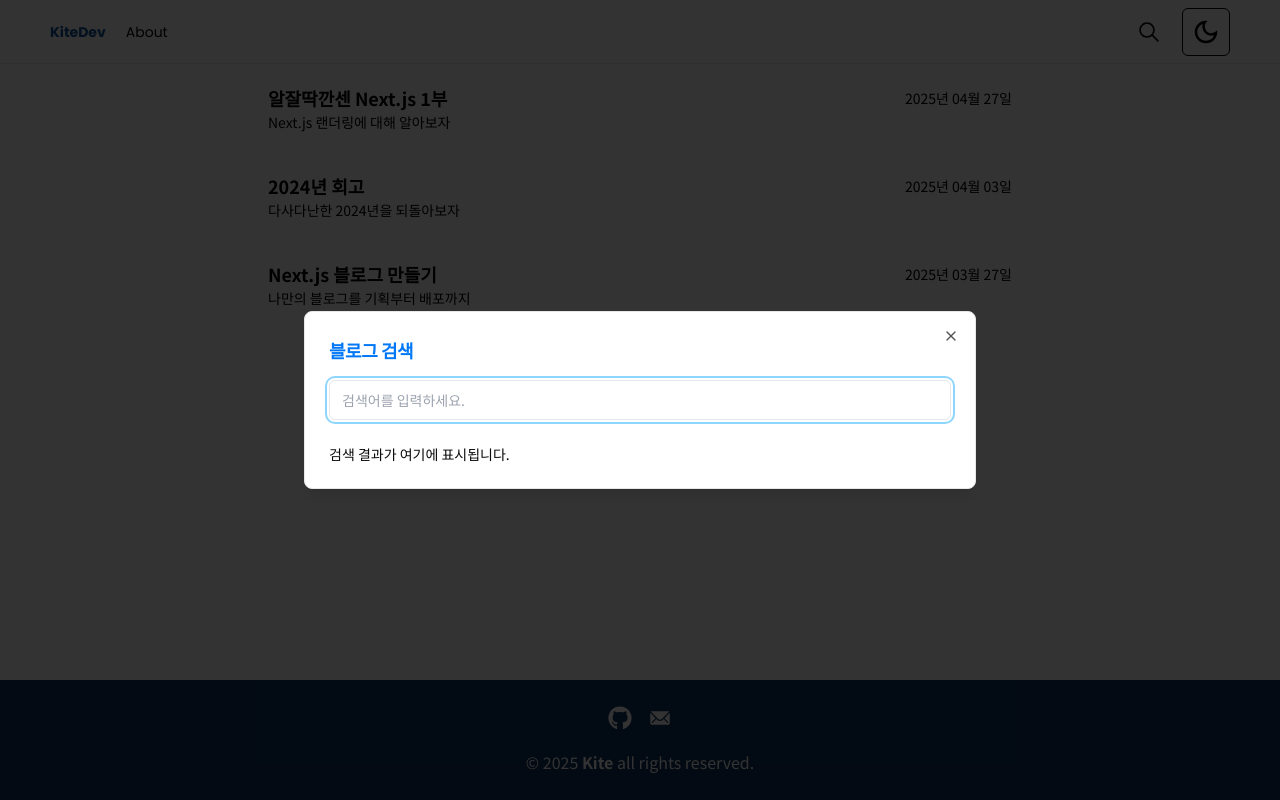
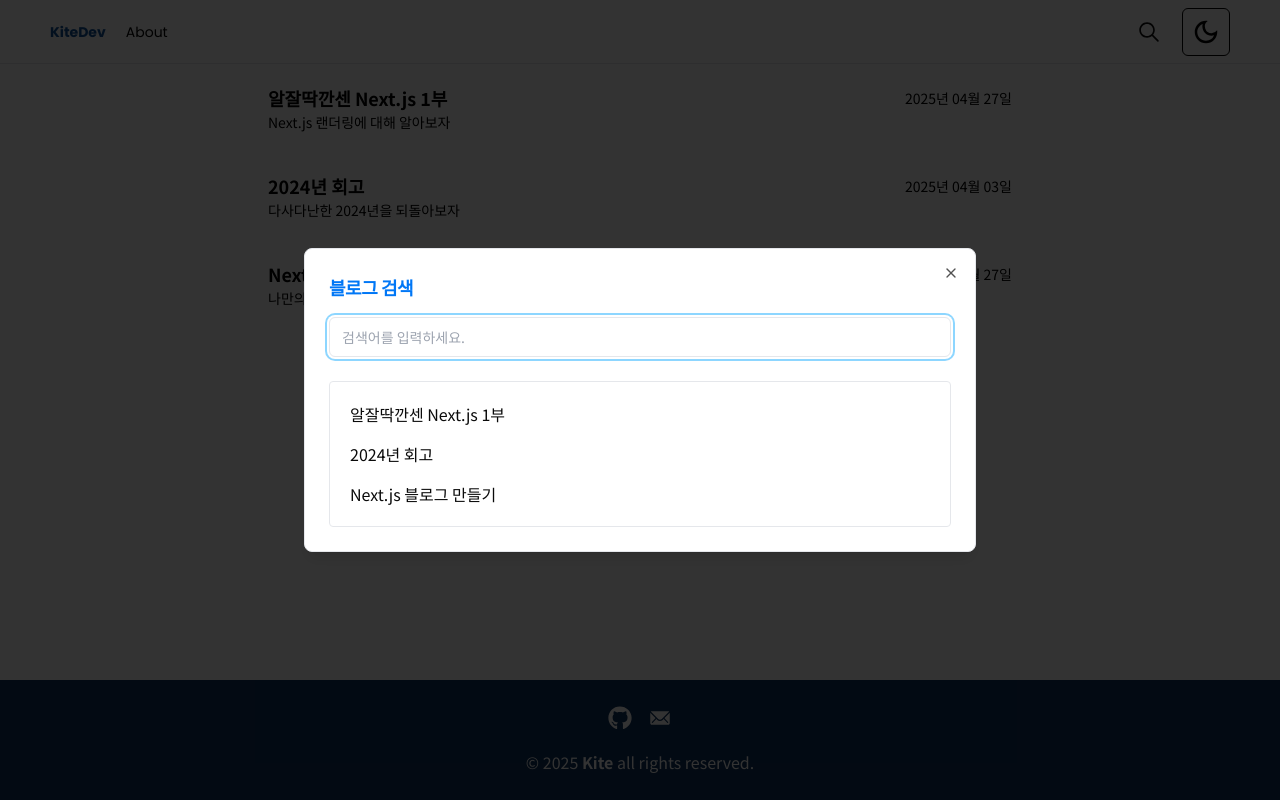
Before and after one commit to Blue-Kite/Blog, a Next.js app: page / in a window 1280 px wide. Both pictures are taken after a click on the button 1149 px from the left and 31 px from the top of the page. Built offline with nearby package versions, Linux system fonts and the light colour scheme.

Commit message:
feat: 검색기능 구현

```diff
--- a/src/components/layouts/Header.tsx
+++ b/src/components/layouts/Header.tsx
@@ -1,10 +1,7 @@
-'use client';
-
-import Link from 'next/link';
-import { cn } from '@/libs/utils';
-import { usePathname } from 'next/navigation';
 import ThemeSwitch from './theme/ThemeSwitch';
 import { Search } from './search/Search';
+import { getAllPosts } from '@/libs/post';
+import { NavItem } from './nav/NavItem';
 
 const navList = [
   { name: 'KiteDev', href: '/' },
@@ -12,36 +9,18 @@ const navList = [
 ];
 
 export const Header = () => {
-  const pathname = usePathname();
-
-  const normalizedPathname =
-    pathname.endsWith('/') && pathname !== '/' ? pathname.slice(0, -1) : pathname;
+  const posts = getAllPosts();
 
   return (
     <header className='flex h-[64px] w-full flex-col items-center justify-center border-b px-[50px]'>
       <div className='flex h-full w-full items-center justify-between'>
         <div className='flex flex-row items-center gap-[20px] font-poppins'>
-          {navList.map((navItem) => {
-            const isActive =
-              normalizedPathname === navItem.href ||
-              normalizedPathname.startsWith(navItem.href + '/');
-
-            return (
-              <Link
-                href={navItem.href}
-                key={navItem.name}
-                className={cn(
-                  'hover:text-primary text-center text-sm transition-colors',
-                  isActive ? 'font-bold text-blue-900' : '',
-                )}
-              >
-                {navItem.name}
-              </Link>
-            );
-          })}
+          {navList.map((navItem) => (
+            <NavItem key={navItem.name} name={navItem.name} href={navItem.href} />
+          ))}
         </div>
         <div className='flex gap-3'>
-          <Search />
+          <Search posts={posts} />
           <ThemeSwitch />
         </div>
       </div>
--- /dev/null
+++ b/src/components/layouts/nav/NavItem.tsx
@@ -0,0 +1,30 @@
+'use client';
+
+import Link from 'next/link';
+import { cn } from '@/libs/utils';
+import { usePathname } from 'next/navigation';
+
+interface Props {
+  name: string;
+  href: string;
+}
+
+export const NavItem = ({ name, href }: Props) => {
+  const pathname = usePathname();
+  const normalizedPathname =
+    pathname.endsWith('/') && pathname !== '/' ? pathname.slice(0, -1) : pathname;
+
+  const isActive = normalizedPathname === href || normalizedPathname.startsWith(href + '/');
+
+  return (
+    <Link
+      href={href}
+      className={cn(
+        'hover:text-primary text-center text-sm transition-colors',
+        isActive ? 'font-bold text-blue-900' : '',
+      )}
+    >
+      {name}
+    </Link>
+  );
+};
--- a/src/components/layouts/search/Search.tsx
+++ b/src/components/layouts/search/Search.tsx
@@ -1,3 +1,5 @@
+'use client';
+
 import { Button } from '@/components/ui/button';
 import {
   Dialog,
@@ -8,9 +10,28 @@ import {
 } from '@/components/ui/dialog';
 import { Input } from '@/components/ui/input';
 import { Label } from '@/components/ui/label';
+import { PostMatter } from '@/shared/types';
+import { useState } from 'react';
 import { IoIosSearch } from 'react-icons/io';
+import { SearchItem } from './SearchItem';
 
-export const Search = () => {
+interface SearchProps {
+  posts: {
+    metadata: PostMatter;
+    slug: string;
+  }[];
+}
+
+export const Search = ({ posts }: SearchProps) => {
+  const [query, setQuery] = useState('');
+
+  const filteredPosts = posts.filter(({ metadata }) => {
+    const q = query.toLowerCase();
+    return (
+      metadata.title.toLowerCase().includes(q) || metadata.description.toLowerCase().includes(q)
+    );
+  });
+
   return (
     <Dialog>
       <DialogTrigger asChild>
@@ -18,22 +39,32 @@ export const Search = () => {
           <IoIosSearch size={26} className='text-foreground' />
         </Button>
       </DialogTrigger>
-      <DialogContent className='bg-background text-foreground w-[90%] rounded-xl border p-6 shadow-lg sm:max-w-2xl'>
+      <DialogContent className='w-[90%] rounded-xl border bg-background p-6 text-foreground shadow-lg sm:max-w-2xl'>
         <DialogHeader>
           <DialogTitle className='text-lg font-semibold text-blue-700 dark:text-blue-400'>
             블로그 검색
           </DialogTitle>
         </DialogHeader>
-
         <div className='flex flex-col gap-4'>
           <div className='grid gap-2'>
             <Label htmlFor='search' className='sr-only'>
               검색어
             </Label>
-            <Input id='search' placeholder='검색어를 입력하세요.' />
+            <Input
+              id='search'
+              placeholder='검색어를 입력하세요.'
+              value={query}
+              onChange={(e) => setQuery(e.target.value)}
+            />
           </div>
-          <div className='mt-2 max-h-[40vh] overflow-y-auto'>
-            <p className='text-muted-foreground text-sm'>검색 결과가 여기에 표시됩니다.</p>
+          <div className='mt-2 max-h-[40vh] overflow-y-auto rounded border p-3'>
+            {filteredPosts.length > 0 ? (
+              filteredPosts.map(({ metadata, slug }) => (
+                <SearchItem key={slug} title={metadata.title} slug={slug} />
+              ))
+            ) : (
+              <p className='text-muted-foreground text-sm'>검색 결과가 없습니다.</p>
+            )}
           </div>
         </div>
       </DialogContent>
--- /dev/null
+++ b/src/components/layouts/search/SearchItem.tsx
@@ -0,0 +1,20 @@
+import { DialogClose } from '@/components/ui/dialog';
+import Link from 'next/link';
+
+interface SearchItemProps {
+  title: string;
+  slug: string;
+}
+
+export const SearchItem = ({ title, slug }: SearchItemProps) => {
+  return (
+    <DialogClose asChild>
+      <Link
+        href={`/post/${slug}`}
+        className='block cursor-pointer border-transparent p-2 hover:text-blue-700 focus:border-blue-900'
+      >
+        {title}
+      </Link>
+    </DialogClose>
+  );
+};
```
